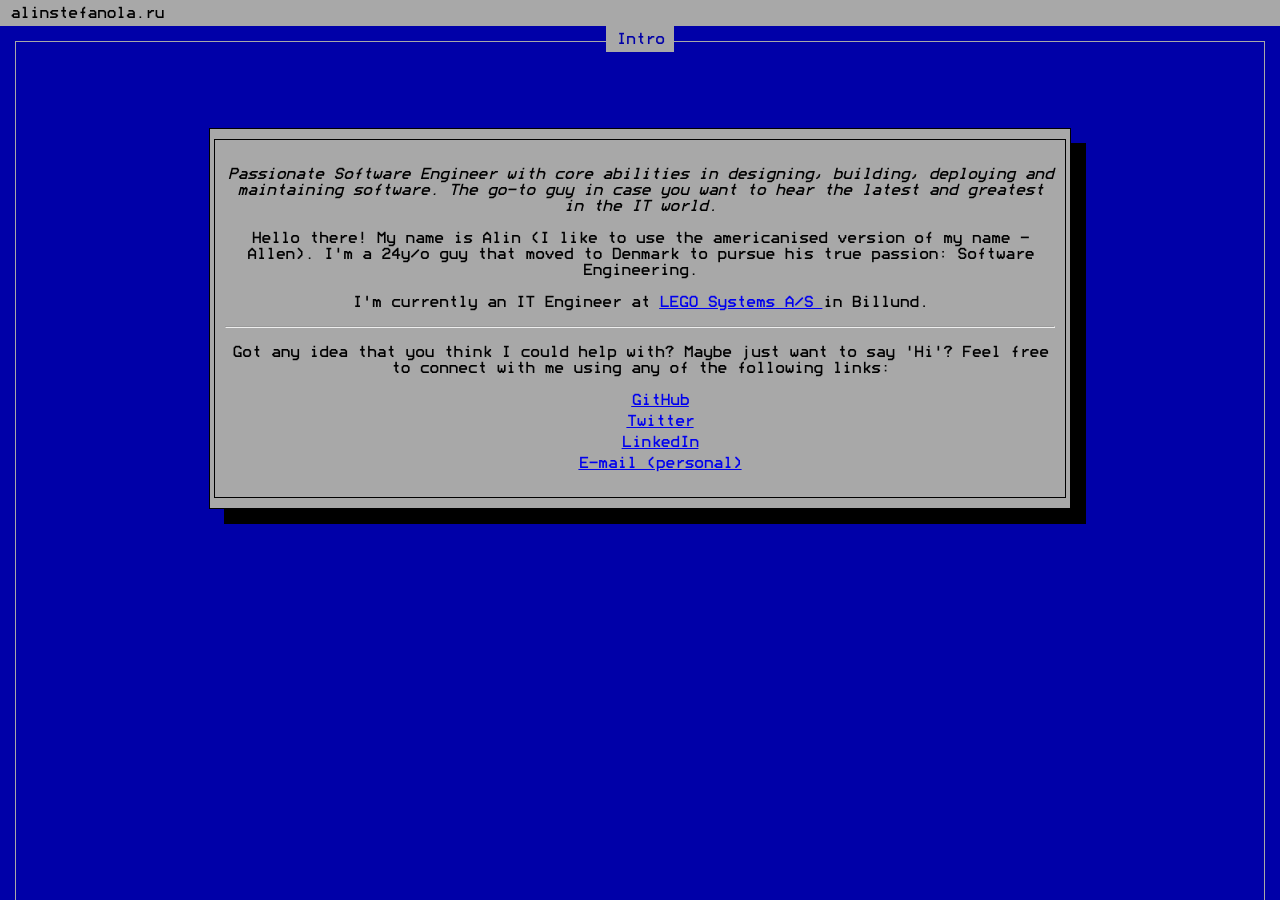
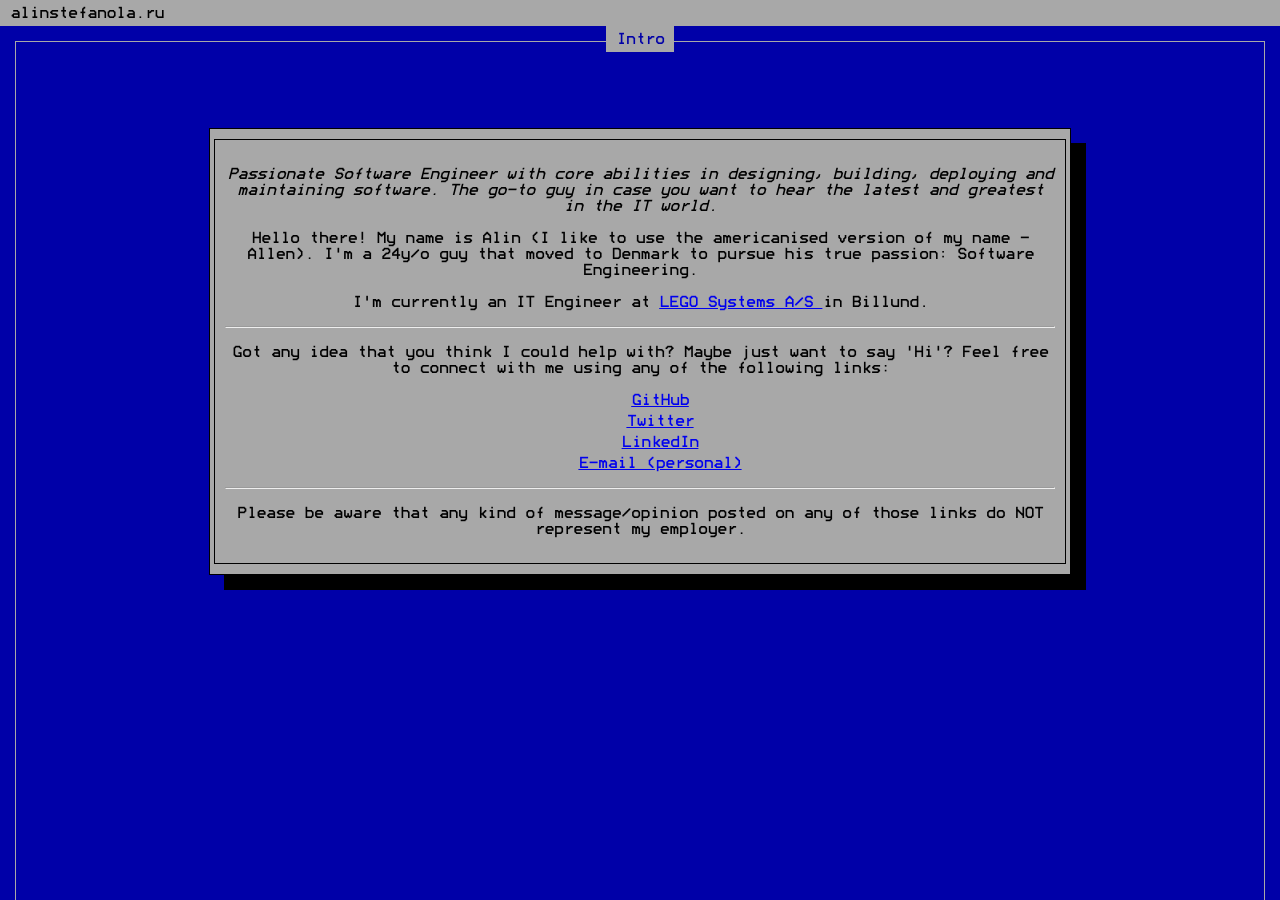
Before and after one commit to xShteff/alinstefanola.ru, a Jekyll site: the page index.html, which Jekyll copies as it is, in a window 1280 px wide. Built offline with Jekyll 4.4.1, drawn with Linux system fonts in a browser that asks for light colours.

Commit message:
Added disclaimer

```diff
--- a/index.html
+++ b/index.html
@@ -63,6 +63,11 @@
               >
             </li>
           </ul>
+          <hr>
+          <p>
+            Please be aware that any kind of message/opinion posted on any of
+            those links do NOT represent my employer.
+          </p>
         </div>
       </div>
     </div>
```
